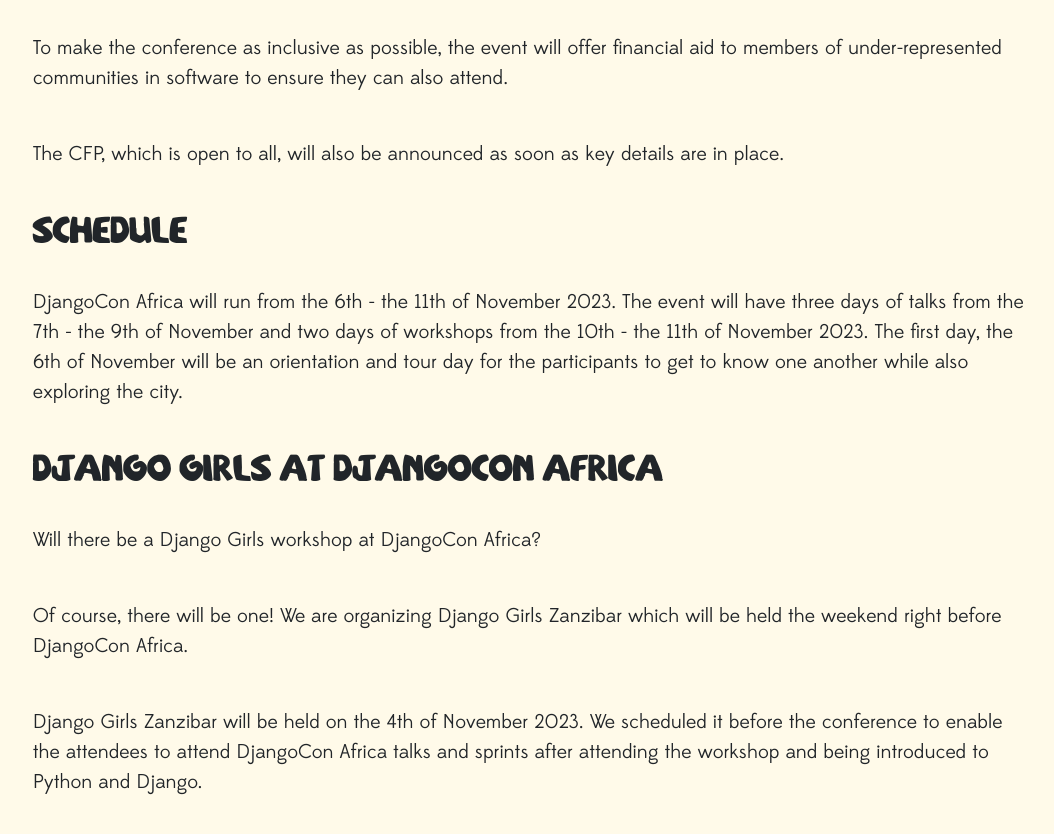
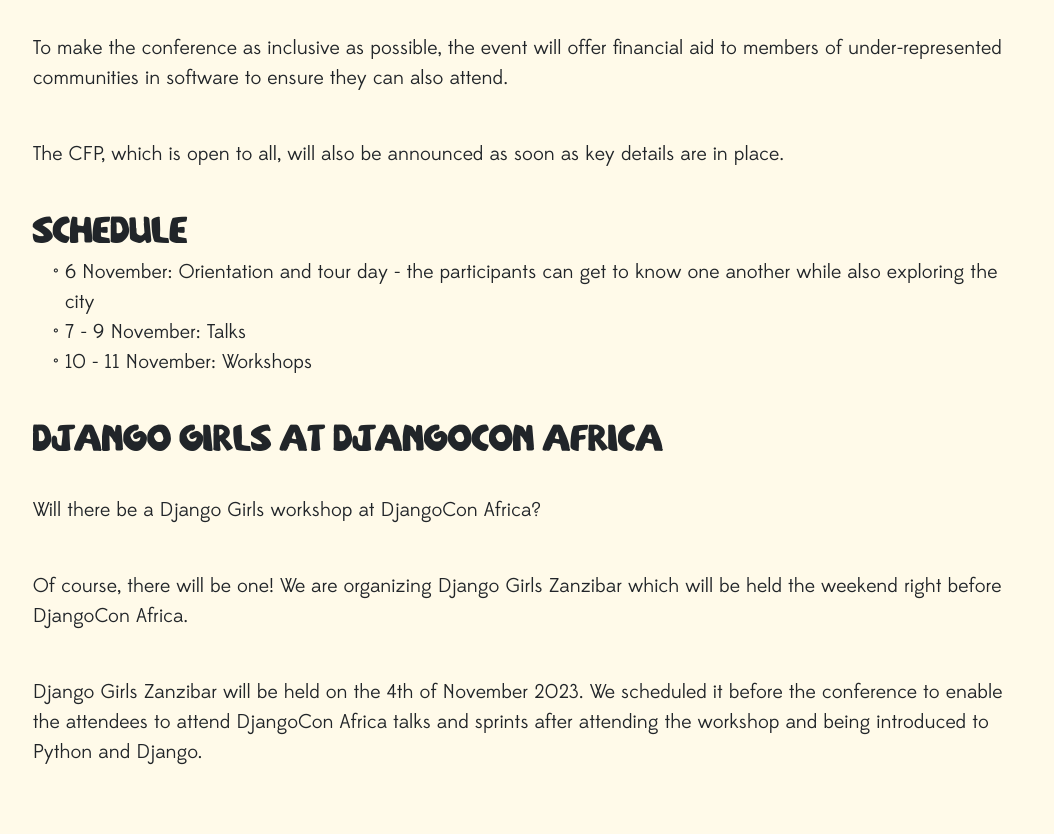
Before and after one commit to djangocon/2023.djangocon.africa, a Jekyll site: the page built from _pages/about.md, in a window 1280 px wide and 900 px high, scrolled down 1168 px. Shown: the top 834 px of the window, without its empty margins (209-1263 px from the left). Built offline with Jekyll 4.4.1, drawn with Linux system fonts in a browser that asks for light colours.

Commit message:
more fixes to about page

```diff
--- a/_pages/about.md
+++ b/_pages/about.md
@@ -18,7 +18,9 @@
 
 ## Schedule
 
-DjangoCon Africa will run from the 6th - the 11th of November 2023. The event will have three days of talks from the 7th - the 9th of November and two days of workshops from the 10th - the 11th of November 2023. The first day, the 6th of November will be an orientation and tour day for the participants to get to know one another while also exploring the city.
+- 6 November: Orientation and tour day - the participants can get to know one another while also exploring the city
+- 7 - 9 November: Talks
+- 10 - 11 November: Workshops
 
 ## Django Girls at DjangoCon Africa
 
```
